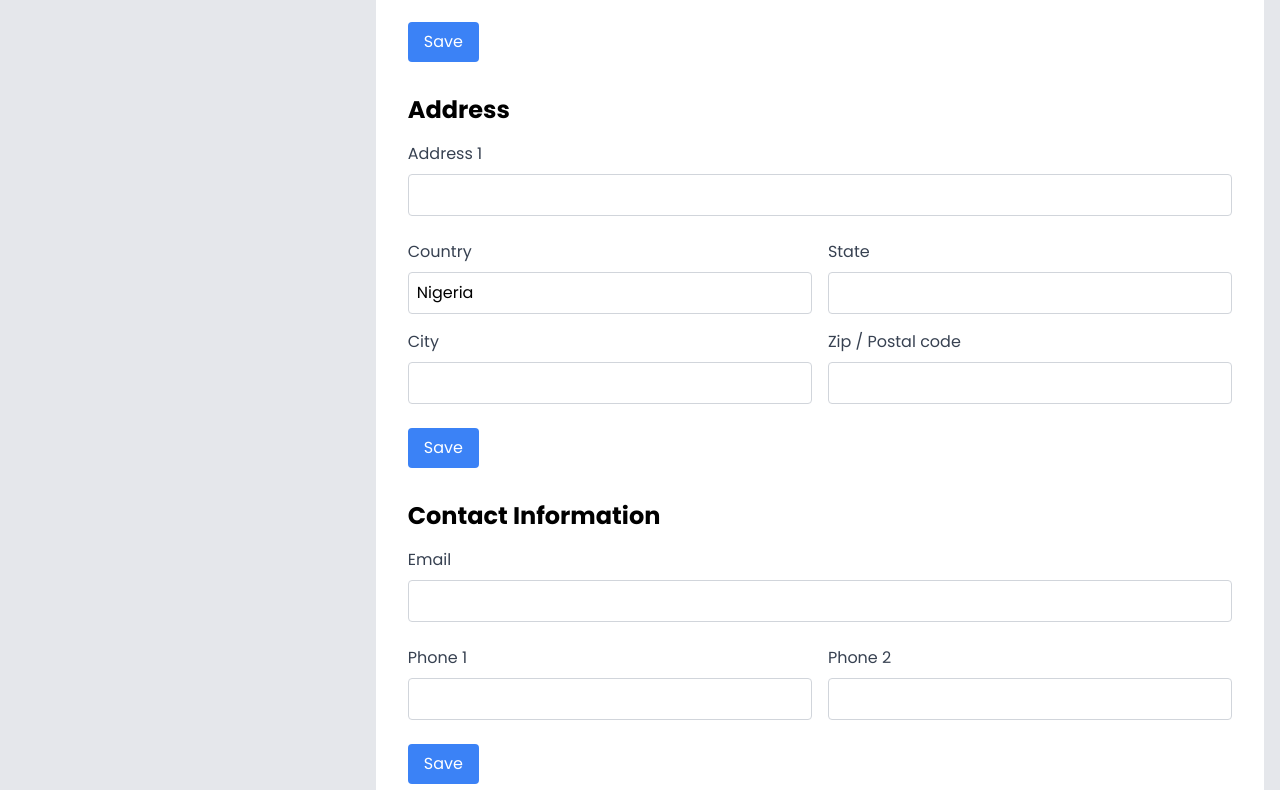
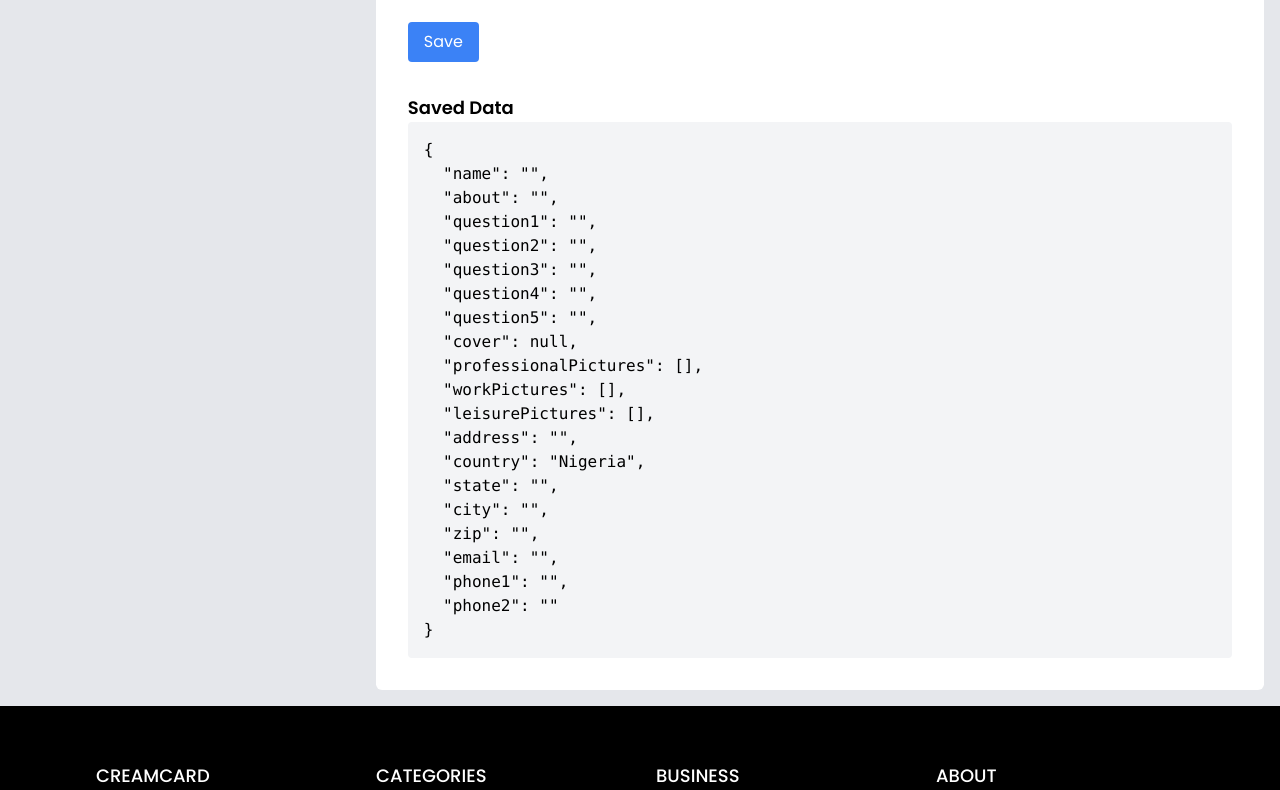
Before and after one commit to King-David-Elites/safe-link, a Next.js app: page /create-listing in a window 1280 px wide. Shown: the part 2110-2900 px from the top of the page. Built offline with nearby package versions, Linux system fonts and the light colour scheme.

Commit message:
fixed deployment issue

```diff
--- a/src/app/create-listing/page.tsx
+++ b/src/app/create-listing/page.tsx
@@ -1,5 +1,5 @@
 "use client";
-// pages/profile.tsx
+
 import { useState } from "react";
 import { MdInsertPhoto } from "react-icons/md";
 
@@ -26,10 +26,10 @@ interface FormState {
 }
 
 interface SelectedFilesState {
-  cover: string;
-  professional_pictures: string[];
-  work_pictures: string[];
-  leisure_pictures: string[];
+  cover: string | null;
+  professionalPictures: string[];
+  workPictures: string[];
+  leisurePictures: string[];
 }
 
 export default function Page() {
@@ -56,35 +56,60 @@ export default function Page() {
   });
 
   const [selectedFiles, setSelectedFiles] = useState<SelectedFilesState>({
-    cover: "",
-    professional_pictures: [],
-    work_pictures: [],
-    leisure_pictures: [],
+    cover: null,
+    professionalPictures: [],
+    workPictures: [],
+    leisurePictures: [],
   });
 
   const handleChange = (
     e: React.ChangeEvent<HTMLInputElement | HTMLTextAreaElement>
   ) => {
     const { name, value, files } = e.target as HTMLInputElement;
+
     if (files) {
       const newFiles = Array.from(files);
-      setForm((prevForm) => ({
-        ...prevForm,
-        [name]:
-          name === "cover"
-            ? newFiles
-            : [...((prevForm[name] as File[]) || []), ...newFiles],
-      }));
+
+      if (name === "cover") {
+        setForm((prevForm) => ({
+          ...prevForm,
+          cover: newFiles[0] || null,
+        }));
+        setSelectedFiles((prevFiles) => ({
+          ...prevFiles,
+          cover: newFiles[0] ? URL.createObjectURL(newFiles[0]) : null,
+        }));
+      } else if (
+        name === "professionalPictures" ||
+        name === "workPictures" ||
+        name === "leisurePictures"
+      ) {
+        setForm((prevForm) => ({
+          ...prevForm,
+          [name]: [...(prevForm[name as keyof FormState] as File[]), ...newFiles],
+        }));
+        setSelectedFiles((prevFiles) => ({
+          ...prevFiles,
+          [name]: [...(prevFiles[name as keyof SelectedFilesState] as string[]), ...newFiles.map((file) => URL.createObjectURL(file))],
+        }));
+      }
     } else {
       setForm({ ...form, [name]: value });
     }
   };
+
 
   const handleDelete = (name: keyof FormState, index: number) => {
     setForm((prevForm) => {
       const updatedFiles = [...(prevForm[name] as File[])];
       updatedFiles.splice(index, 1);
       return { ...prevForm, [name]: updatedFiles };
+    });
+
+    setSelectedFiles((prevFiles) => {
+      const updatedFiles = [...(prevFiles[name as keyof SelectedFilesState] as string[])];
+      updatedFiles.splice(index, 1);
+      return { ...prevFiles, [name]: updatedFiles };
     });
   };
 
@@ -96,11 +121,11 @@ export default function Page() {
   return (
     <div className="container mx-auto bg-gray-200 p-4 sm:bg-white sm:p-2">
       <div className="flex flex-row sm:flex-col space-x-8 sm:space-x-0">
-        <div className="bg-gray-200 sm:bg-white text-nowrap  ">
+        <div className="bg-gray-200 sm:bg-white text-nowrap">
           <h1 className="text-3xl font-bold mb-4 sm:text-center">Profile</h1>
           <div>This information will be available publicly</div>
         </div>
-        <div className="bg-white p-8 rounded-md ">
+        <div className="bg-white p-8 rounded-md">
           <form onSubmit={handleSubmit}>
             <div className="mb-6">
               <label className="block text-gray-700">Name</label>
@@ -141,7 +166,7 @@ export default function Page() {
                 <label className="block text-gray-700">{question}</label>
                 <textarea
                   name={`question${index + 1}`}
-                  value={form[`question${index + 1}`]}
+                  value={form[`question${index + 1}` as keyof FormState] as string}
                   onChange={handleChange}
                   className="w-full p-2 border border-gray-300 rounded mt-2"
                   maxLength={100}
@@ -151,48 +176,47 @@ export default function Page() {
             ))}
 
             {[
-              "Cover",
-              "Professional Pictures",
-              "Work Pictures",
-              "Leisure Pictures",
-            ].map((label, index) => (
+              "cover",
+              "professionalPictures",
+              "workPictures",
+              "leisurePictures",
+            ].map((field, index) => (
               <div key={index} className="mb-6">
-                <label className="block text-[#252625] font-medium text-[12px] leading-3 my-1">{label}</label>
+                <label className="block text-[#252625] font-medium text-[12px] leading-3 my-1">
+                  {field.replace(/([A-Z])/g, " $1").replace(/^./, (str) => str.toUpperCase())}
+                </label>
                 <div className="flex-col border-dashed border border-[#A6A6A6] rounded px-4 py-8 flex justify-center items-center">
                   <input
                     type="file"
-                    name={label.toLowerCase().replace(" ", "_")}
+                    name={field}
                     onChange={handleChange}
-                    multiple={label !== "Cover"}
+                    multiple={field !== "cover"}
                     className="hidden"
-                    id={label}
+                    id={field}
                   />
                   <MdInsertPhoto size={48} color="grey" />
                   <label
-                    htmlFor={label}
+                    htmlFor={field}
                     className="cursor-pointer text-[#2301F3] text-[12px] leading-3 py-2"
                   >
                     upload a file
                   </label>
-                  <p className="text-[#A6A6A6] text-[10px] leading-3">PNG, JPG, GIF up to 5mb</p>
+                  <p className="text-[#A6A6A6] text-[10px] leading-3">
+                    PNG, JPG, GIF up to 5mb
+                  </p>
                   <div className="flex flex-wrap mt-2">
-                    {form[label.toLowerCase().replace(" ", "_")] &&
-                      Array.from(
-                        form[label.toLowerCase().replace(" ", "_")]
-                      ).map((file, fileIndex) => (
+                    {selectedFiles[field as keyof SelectedFilesState] &&
+                      (selectedFiles[field as keyof SelectedFilesState] as string[]).map((file, fileIndex) => (
                         <div key={fileIndex} className="relative mr-2 mb-2">
                           <img
-                            src={URL.createObjectURL(file)}
-                            alt={file.name}
+                            src={file}
+                            alt={`Preview ${fileIndex}`}
                             className="w-16 h-16 object-cover rounded"
                           />
                           <button
                             type="button"
                             onClick={() =>
-                              handleDelete(
-                                label.toLowerCase().replace(" ", "_"),
-                                fileIndex
-                              )
+                              handleDelete(field as keyof FormState, fileIndex)
                             }
                             className="absolute top-0 right-0 bg-red-500 text-white rounded-full p-1 h-4 w-4 items-center justify-center flex"
                           >
@@ -214,114 +238,10 @@ export default function Page() {
           </form>
 
           <div className="mt-8">
-            <h2 className="text-2xl font-bold mb-4">Address</h2>
-            <form onSubmit={handleSubmit}>
-              <div className="mb-6">
-                <label className="block text-gray-700">Address 1</label>
-                <input
-                  type="text"
-                  name="address"
-                  value={form.address}
-                  onChange={handleChange}
-                  className="w-full p-2 border border-gray-300 rounded mt-2"
-                />
-              </div>
-              <div className="grid sm:grid-cols-1 grid-cols-2 gap-4 mb-6">
-                <div>
-                  <label className="block text-gray-700">Country</label>
-                  <input
-                    type="text"
-                    name="country"
-                    value={form.country}
-                    onChange={handleChange}
-                    className="w-full p-2 border border-gray-300 rounded mt-2"
-                    readOnly
-                  />
-                </div>
-                <div>
-                  <label className="block text-gray-700">State</label>
-                  <input
-                    type="text"
-                    name="state"
-                    value={form.state}
-                    onChange={handleChange}
-                    className="w-full p-2 border border-gray-300 rounded mt-2"
-                  />
-                </div>
-                <div>
-                  <label className="block text-gray-700">City</label>
-                  <input
-                    type="text"
-                    name="city"
-                    value={form.city}
-                    onChange={handleChange}
-                    className="w-full p-2 border border-gray-300 rounded mt-2"
-                  />
-                </div>
-                <div>
-                  <label className="block text-gray-700">
-                    Zip / Postal code
-                  </label>
-                  <input
-                    type="text"
-                    name="zip"
-                    value={form.zip}
-                    onChange={handleChange}
-                    className="w-full p-2 border border-gray-300 rounded mt-2"
-                  />
-                </div>
-              </div>
-              <button
-                type="submit"
-                className="bg-blue-500 text-white px-4 py-2 rounded"
-              >
-                Save
-              </button>
-            </form>
-          </div>
-
-          <div className="mt-8">
-            <h2 className="text-2xl font-bold mb-4">Contact Information</h2>
-            <form onSubmit={handleSubmit}>
-              <div className="mb-6">
-                <label className="block text-gray-700">Email</label>
-                <input
-                  type="email"
-                  name="email"
-                  value={form.email}
-                  onChange={handleChange}
-                  className="w-full p-2 border border-gray-300 rounded mt-2"
-                />
-              </div>
-              <div className="grid sm:grid-cols-1 grid-cols-2 gap-4 mb-6">
-                <div>
-                  <label className="block text-gray-700">Phone 1</label>
-                  <input
-                    type="text"
-                    name="phone1"
-                    value={form.phone1}
-                    onChange={handleChange}
-                    className="w-full p-2 border border-gray-300 rounded mt-2"
-                  />
-                </div>
-                <div>
-                  <label className="block text-gray-700">Phone 2</label>
-                  <input
-                    type="text"
-                    name="phone2"
-                    value={form.phone2}
-                    onChange={handleChange}
-                    className="w-full p-2 border border-gray-300 rounded mt-2"
-                  />
-                </div>
-              </div>
-              <button
-                type="submit"
-                className="bg-blue-500 text-white px-4 py-2 rounded"
-              >
-                Save
-              </button>
-            </form>
+            <h2 className="text-lg font-semibold">Saved Data</h2>
+            <pre className="bg-gray-100 p-4 rounded">
+              {JSON.stringify(form, null, 2)}
+            </pre>
           </div>
         </div>
       </div>
```
